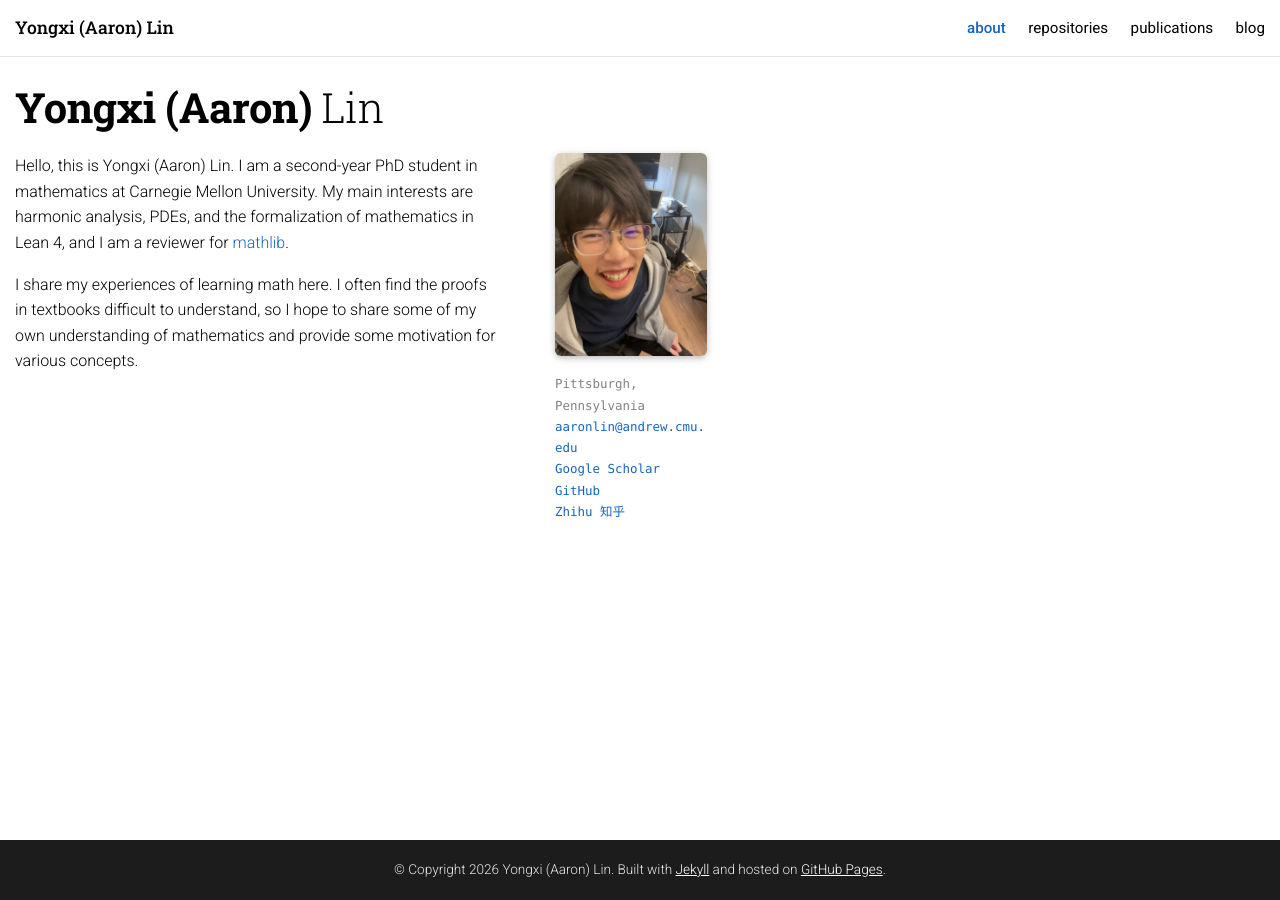
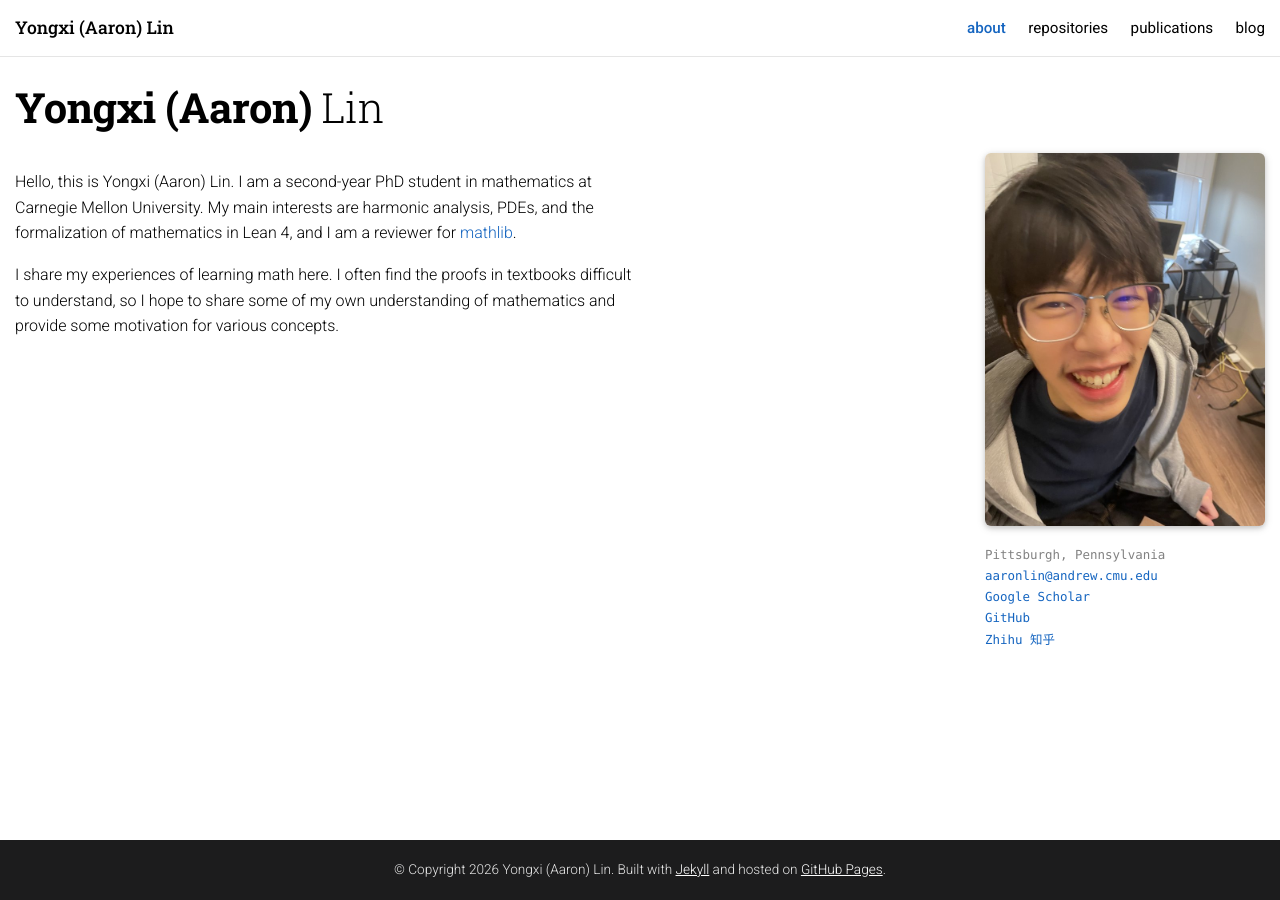
Before and after one commit to CoolRmal/coolrmal.github.io, a Jekyll site: the page built from index.md, in a window 1280 px wide. Built offline with Jekyll 4.4.1, drawn with Linux system fonts in a browser that asks for light colours.

Commit message:
Lay the about page out across the full width
The photo was floating inside the capped text column, so it sat mid-page
with empty space beside it and the contact links wrapped. Bio and photo are
now a two-column flex row: text on the left at a readable measure, photo and
contacts pinned to the right edge of the container. Below 700px they stack
as before.

Co-Authored-By: Claude Opus 5 <noreply@anthropic.com>

```diff
--- a/_layouts/about.html
+++ b/_layouts/about.html
@@ -6,8 +6,8 @@ layout: default
     <h1 class="post-title"><span class="fw-bold">{{ site.first_name }}</span> {{ site.last_name }}</h1>
   </header>
 
-  <article class="reading-column">
-    <div class="profile float-right">
+  <article class="about-layout">
+    <div class="profile">
       <figure>
         <img src="{{ site.profile_image | relative_url }}" alt="{{ site.first_name }} {{ site.last_name }}" class="rounded z-depth-1">
       </figure>
@@ -20,6 +20,6 @@ layout: default
       </div>
     </div>
 
-    <div class="clearfix">{{ content }}</div>
+    <div class="about-bio">{{ content }}</div>
   </article>
 </div>
--- a/assets/css/main.css
+++ b/assets/css/main.css
@@ -175,9 +175,13 @@ blockquote {
 
 /* --------------------------------------------------------------- profile */
 .profile { width: 22%; max-width: 200px; }
-.profile.float-right { float: right; margin-left: 3.5rem; margin-bottom: 1.5rem; }
 .profile figure { margin: 0; }
 .profile img { width: 100%; }
+
+/* About page: bio on the left, photo and contacts pinned to the right edge. */
+.about-layout { display: flex; align-items: flex-start; gap: 3.5rem; }
+.about-bio { max-width: 70ch; }
+.about-layout .profile { order: 2; flex: 0 0 280px; width: 280px; max-width: 280px; margin-left: auto; }
 
 .rounded { border-radius: 6px; }
 .z-depth-1 { box-shadow: 0 2px 5px 0 rgba(0, 0, 0, 0.16), 0 2px 10px 0 rgba(0, 0, 0, 0.12); }
@@ -336,8 +340,8 @@ blockquote {
 
   .nav-links.open { display: flex; }
 
-  .profile { width: 100%; max-width: 260px; }
-  .profile.float-right { float: none; margin-left: 0; }
+  .about-layout { display: block; }
+  .about-layout .profile { width: 100%; max-width: 260px; margin-left: 0; }
   .profile img { max-width: 260px; }
   .profile .more-info { margin-bottom: 1.2rem; }
 
```
